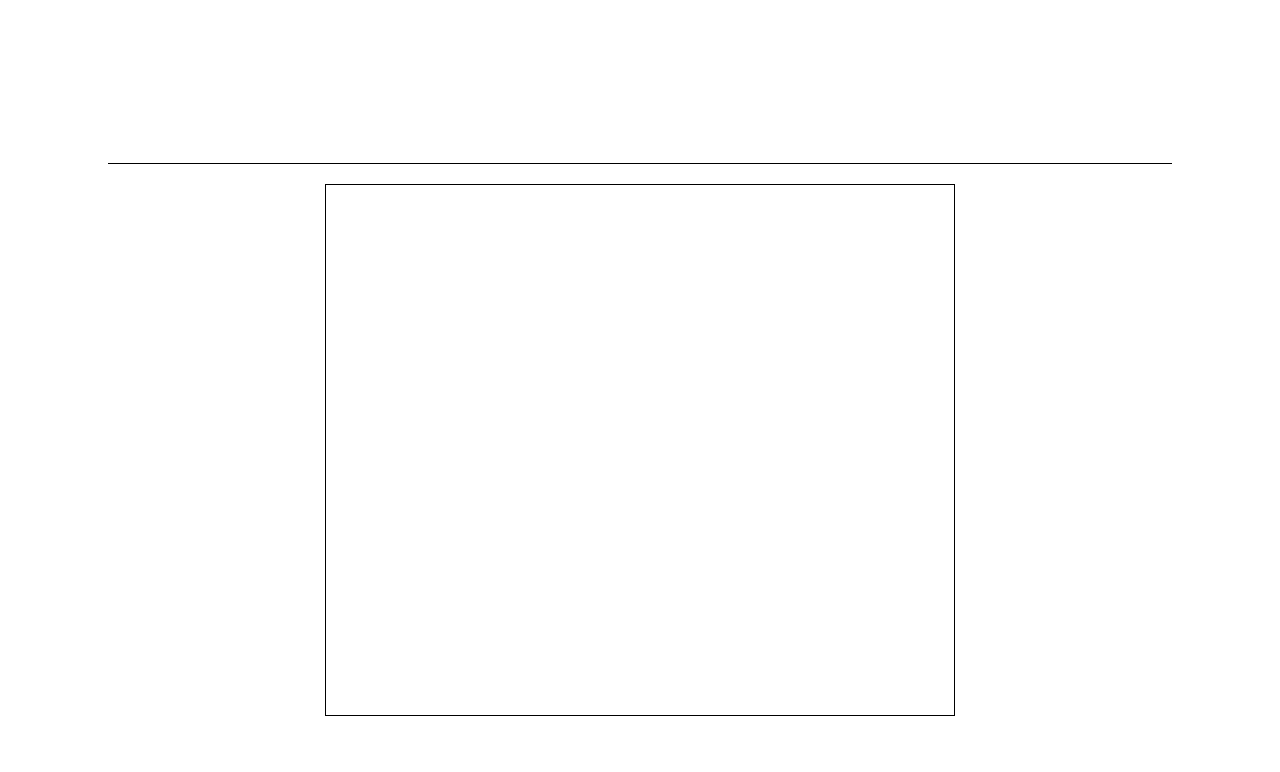
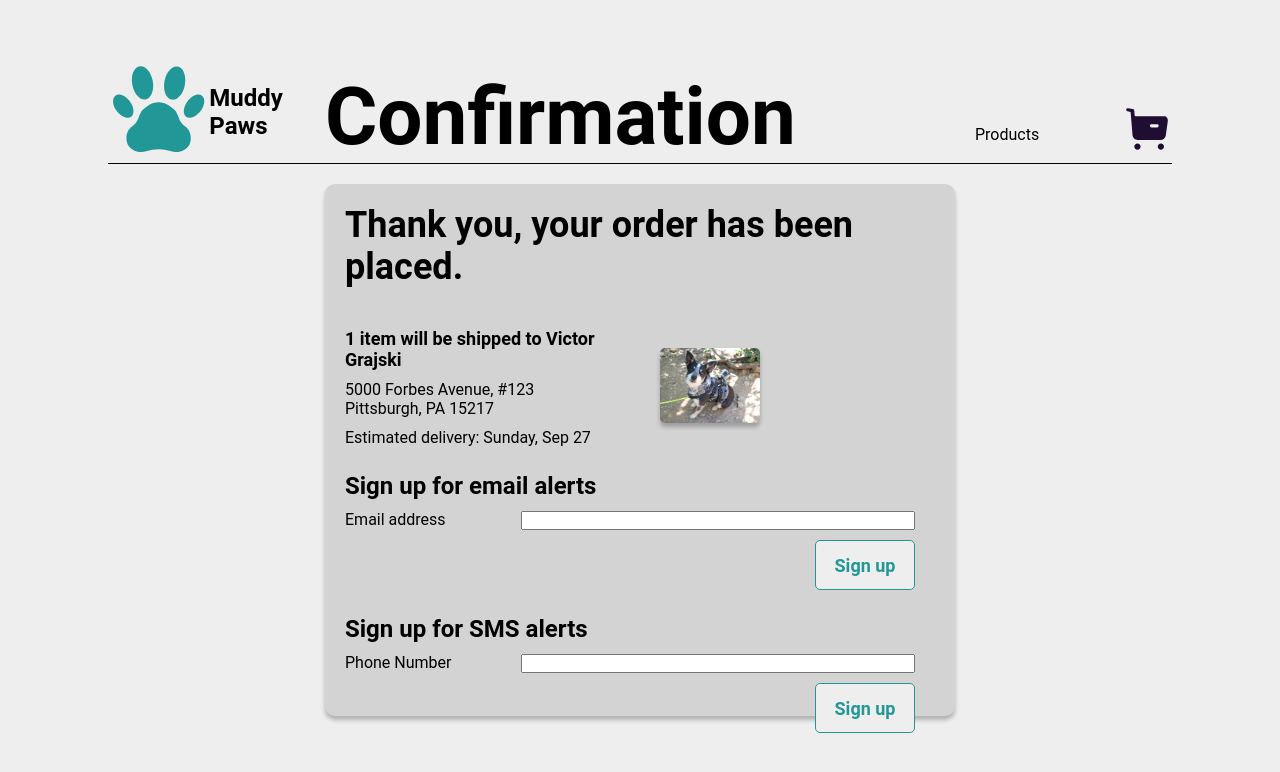
Before and after one commit to victor-grajski/homework_5, a plain HTML site: page confirmation.html in a window 1280 px wide. Drawn offline with Linux system fonts and the light colour scheme; files that its build step writes are made by us from their sources.

Commit message:
confirmation page done

```diff
--- a/confirmation.html
+++ b/confirmation.html
@@ -3,14 +3,61 @@
     <head>
         <meta charset="utf-8">
         <title>Added to Cart</title>
-        <link rel="stylesheet" type="text/css" href="style.css" />
+        <link rel="stylesheet" type="text/css" href="styles/style.css" />
+        <link rel="stylesheet" type="text/css" href="styles/confirmation.css" />
     </head>
 
     <body>
-        <div class="container">
-            <header></header>
+        <div class="container off-white">
+            <header>
+                <div class="logo-container-container">
+                    <div class="logo-container">
+                        <a href="index.html"><img type="image/svg+xml" src="assets/icons/paw.svg" class="logo-icon"></a>
+                        <a href="index.html"><p class="logo-name">Muddy Paws</p></a>
+                    </div>
+                </div>
+                <div class="page-title">
+                    <h1>Confirmation</h1>
+                </div>
+                <div class="products-link-container">Products</div>
+                <div class="cart-container">
+                    <object type="image/svg+xml" data="assets/icons/cart.svg" class="cart-icon"></object>
+                </div>
+            </header>
 
-            <div class="confirmation-container"></div>
+            <div class="confirmation-container drop-shadow">
+                <div class="confirmation-title">Thank you, your order has been placed.</div>
+                <div class="confirmation-info-container">
+                    <div class="confirmation-info">
+                        <div class="confirmation-label">1 item will be shipped to Victor Grajski</div>
+                        <div class="confirmation-address">5000 Forbes Avenue, #123 Pittsburgh, PA 15217</div>
+                        <div class="delivery-date">Estimated delivery: Sunday, Sep 27</div>
+                    </div>
+                    <div class="confirmation-image-container">
+                        <img src="assets/photos/dog-harness.jpg" class="confirmation-image drop-shadow">
+                    </div>
+                </div>
+                <div class="signup-container">
+                    <div class="signup-title">Sign up for email alerts</div>
+                    <div class="signup-input-container">
+                        <div class="signup-input-label">Email address</div>
+                        <div class="signup-input">
+                            <input type="text" class="signup-input-text" id="signup-input-text" name="signup-input-text">
+                        </div>
+                    </div>
+                    <div class="signup-button">Sign up</div>
+                </div>
+                <div class="signup-container" id="sms-signup-container">
+                    <div class="signup-title">Sign up for SMS alerts</div>
+                    <div class="signup-input-container">
+                        <div class="signup-input-label">Phone Number</div>
+                        <div class="signup-input">
+                            <input type="text" class="signup-input-text" id="signup-input-text" name="signup-input-text">
+                        </div>
+                    </div>
+                    <div class="signup-button">Sign up</div>
+                </div>
+            </div>
         </div>
     </body>
 </html>
--- /dev/null
+++ b/styles/confirmation.css
@@ -0,0 +1,98 @@
+.confirmation-container {
+    grid-area: 2 / 4 / span 3 / span 6;
+    background: #D3D3D3;
+    border-radius: 10px;
+    display: flex;
+    justify-content: flex-start;
+    align-items: flex-start;
+    flex-direction: column;
+}
+.confirmation-title {
+    margin-top: 20px;
+    margin-left: 20px;
+    font-weight: bold;
+    font-size: 36px;
+}
+.confirmation-info-container {
+    width: 100%;
+    margin-top: 40px;
+    display: flex;
+    justify-content: flex-start;
+    align-items: center;
+    flex-direction: row;
+}
+.confirmation-info {
+    padding-left: 20px;
+    width: 50%;
+}
+.confirmation-label {
+    font-weight: bold;
+    font-size: 18px;
+}
+.confirmation-address {
+    margin-top: 10px;
+    width: 200px;
+}
+.delivery-date {
+    margin-top: 10px;
+}
+.confirmation-image-container {
+    padding-left: 20px;
+    width: 50%;
+}
+.confirmation-image {
+    border-radius: 5px;
+    width: 100px;
+    height: 75px;
+    object-fit: cover;
+}
+
+.signup-container {
+    width: 100%;
+    margin-top: 25px;
+    padding-left: 20px;
+    display: flex;
+    justify-content: flex-start;
+    align-items: flex-start;
+    flex-direction: column;
+}
+.signup-title {
+    font-weight: bold;
+    font-size: 24px;
+}
+.signup-input-container {
+    width: 100%;
+    margin-top: 10px;
+    display: flex;
+    justify-content: flex-start;
+    align-items: flex-start;
+    flex-direction: row;
+}
+.signup-input-label {
+    width: 30%;
+}
+.signup-input {
+    padding-left: 40px;
+    padding-right: 40px;
+    width: 100%;
+}
+.signup-input-text {
+    width: 100%;
+}
+.signup-button {
+    width: 100px;
+    height: 50px;
+    background: #EEEEEE;
+    border: 1px solid #219897;
+    box-sizing: border-box;
+    border-radius: 5px;
+    font-weight: bold;
+    font-size: 18px;
+    color: #219897;
+    display: flex;
+    justify-content: center;
+    align-items: center;
+    margin-left: auto;
+    margin-top: 10px;
+    margin-right: 40px;
+}
--- a/styles/style.css
+++ b/styles/style.css
@@ -102,9 +102,3 @@ header {
 .drop-shadow {
     box-shadow: 0px 4px 4px rgba(0, 0, 0, 0.25);
 }
-
-/* Confirmation Page */
-.confirmation-container {
-    grid-area: 2 / 4 / span 3 / span 6;
-    border: 1px solid black;
-}
```
